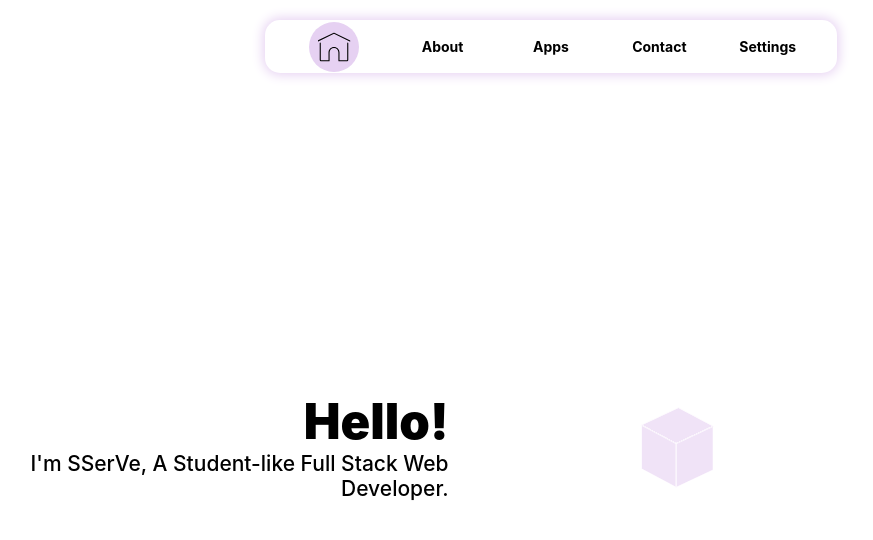
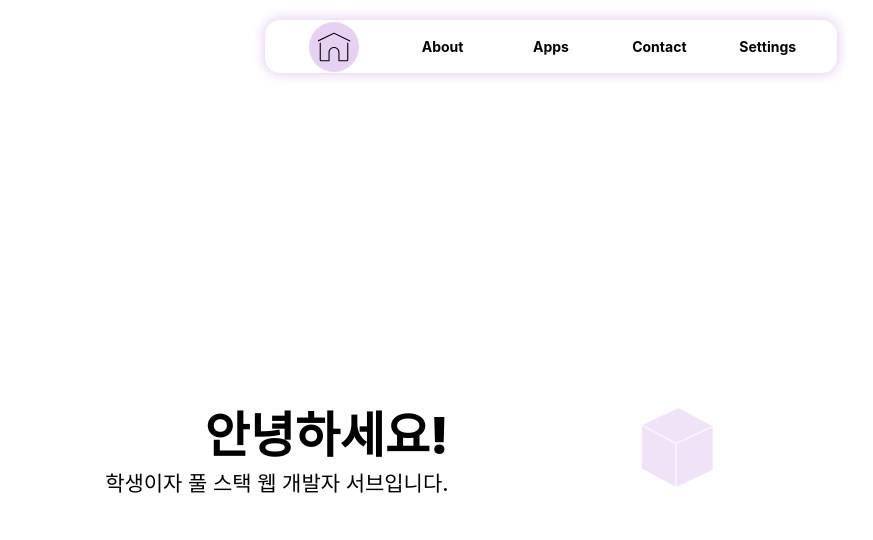
Before and after one commit to p-sw/ProfilePage, a Next.js app in the folder frontendts/: page / in a window 1280 px wide. Shown: the top 540 px of the page, without its empty margins (89-962 px from the left). Built offline with nearby package versions, Linux system fonts and the light colour scheme; a web font is replaced by a local one.

Commit message:
Removed lang configuration

```diff
--- a/frontendts/pages/_app.tsx
+++ b/frontendts/pages/_app.tsx
@@ -2,17 +2,10 @@ import '../styles/globals.scss'
 import type { AppProps } from 'next/app'
 
 import Head from 'next/head'
-import {useRouter} from "next/router";
 
 import Navigation from "../component/Navigation"
 
 export default function App({ Component, pageProps }: AppProps) {
-
-  let router = useRouter()
-  if (router.query.hasOwnProperty("lang")) {
-    pageProps.lang = router.query.lang
-  }
-
   return <>
     <Head>
       <title>SSerVe</title>
--- a/frontendts/pages/index.tsx
+++ b/frontendts/pages/index.tsx
@@ -1,44 +1,14 @@
 import styles from "../styles/index.module.scss"
 import {CSSProperties} from "react";
 
-
-type Lang = {
-  title: string,
-  subtitle: string
-}
+import "../component/LangGen";
 
 
-function LangMap(lang: string): Lang {
-  switch (lang) {
-
-    case "en":
-      return {
-        "title": "Hello!",
-        "subtitle": "I'm SSerVe, A Student-like Full Stack Web Developer."
-      }
-
-    case "kr":
-      return {
-        "title": "안녕하세요!",
-        "subtitle": "학생이자 풀스택 웹 개발자인 서브입니다."
-      }
-
-    default:
-      return {
-        "title": "Hello!",
-        "subtitle": "I'm SSerVe, A Student-like Full Stack Web Developer."
-      }
-  }
-}
-
-
-export default function index(props: {lang: string}) {
-  let langs = LangMap(props.lang)
-
+export default function index() {
   return <main className={styles.container}>
     <section className={styles.hero}>
-      <h1>{langs.title}</h1>
-      <p>{langs.subtitle}</p>
+      <h1>안녕하세요!</h1>
+      <p>학생이자 풀 스택 웹 개발자 서브입니다.</p>
     </section>
     <section className={styles.cube}>
       <div>
```
